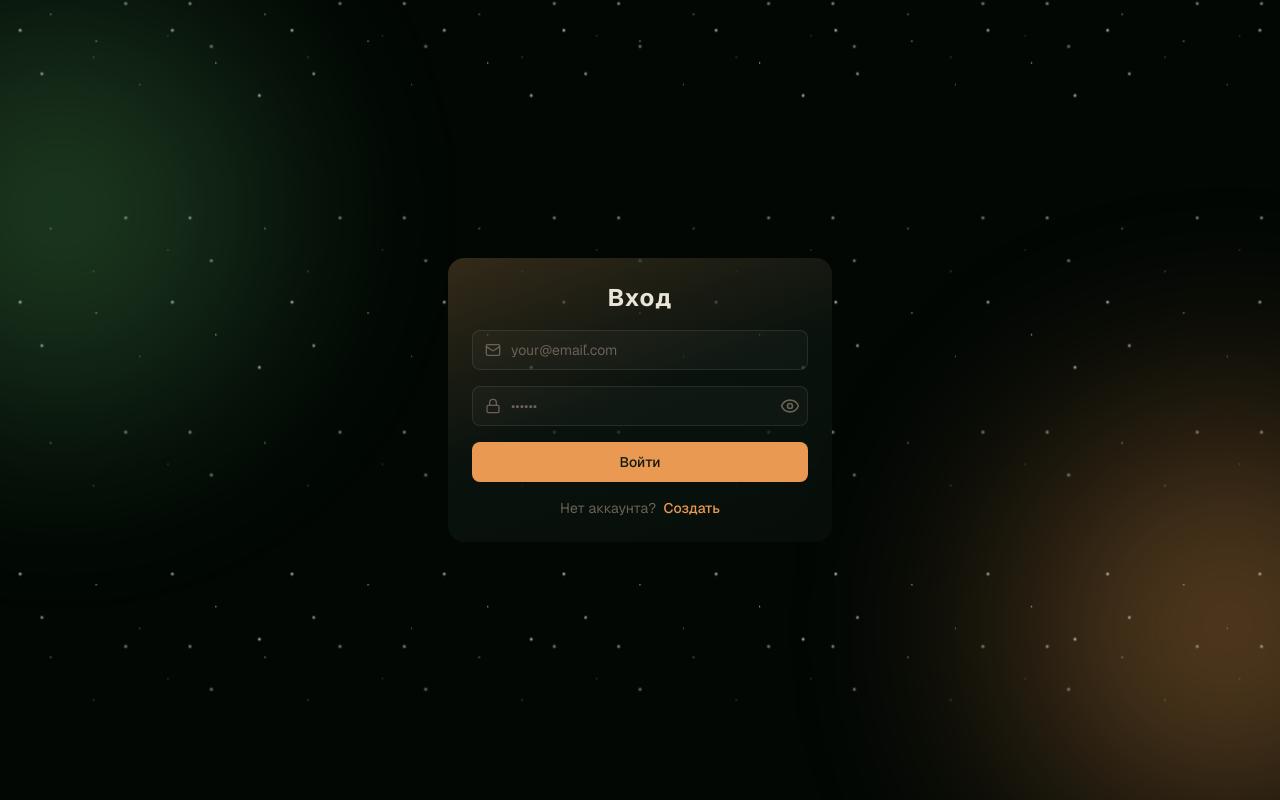
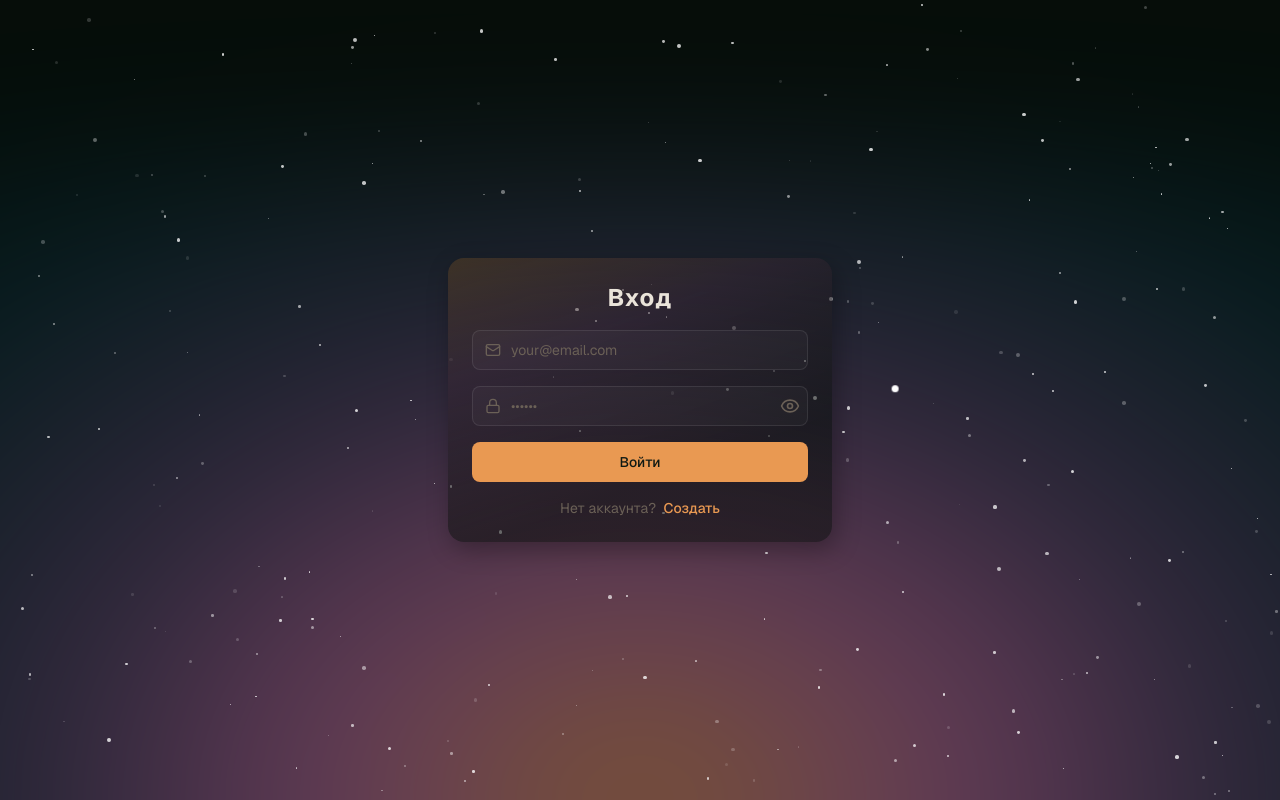
Before and after one commit to JuliettaLynx/lynx-books-next, a Next.js app: page /auth/login in a window 1280 px wide. Built offline with nearby package versions, Linux system fonts and the light colour scheme.

Commit message:
upd: auth bg style

```diff
--- a/src/app/globals.css
+++ b/src/app/globals.css
@@ -149,134 +149,3 @@ input:-webkit-autofill:active {
     @apply font-sans;
   }
 }
-
-/* ===== Анимированный фон ===== */
-.auth-background {
-  position: absolute;
-  inset: 0;
-  overflow: hidden;
-  background: oklch(0.12 0.015 160); /* чуть темнее фона */
-}
-
-/* ----- Северное сияние (волны) ----- */
-.aurora {
-  position: absolute;
-  border-radius: 50%;
-  filter: blur(80px);
-  opacity: 0.5;
-  will-change: transform, opacity;
-}
-
-.aurora-1 {
-  width: 600px;
-  height: 600px;
-  top: -10%;
-  left: -20%;
-  background: radial-gradient(
-    circle,
-    oklch(0.78 0.16 145 / 0.7),
-    transparent 70%
-  );
-  animation: auroraMove 18s ease-in-out infinite alternate;
-}
-
-.aurora-2 {
-  width: 500px;
-  height: 500px;
-  bottom: -15%;
-  right: -10%;
-  background: radial-gradient(
-    circle,
-    oklch(0.75 0.13 60 / 0.7),
-    transparent 70%
-  );
-  animation: auroraMove 22s ease-in-out infinite alternate-reverse;
-}
-
-@keyframes auroraMove {
-  0% {
-    transform: translate(0, 0) scale(1);
-    opacity: 0.4;
-  }
-  100% {
-    transform: translate(80px, -50px) scale(1.3);
-    opacity: 0.8;
-  }
-}
-
-/* ----- Звёзды (мерцающие точки) ----- */
-.stars {
-  position: absolute;
-  inset: 0;
-  pointer-events: none;
-}
-
-.stars::before,
-.stars::after {
-  content: "";
-  position: absolute;
-  inset: 0;
-  background-image:
-    radial-gradient(2px 2px at 20px 30px, #eee, transparent),
-    radial-gradient(
-      2px 2px at 40px 70px,
-      rgba(255, 255, 255, 0.8),
-      transparent
-    ),
-    radial-gradient(1px 1px at 90px 40px, #fff, transparent),
-    radial-gradient(
-      1px 1px at 130px 80px,
-      rgba(255, 255, 255, 0.6),
-      transparent
-    ),
-    radial-gradient(2px 2px at 160px 30px, #ddd, transparent),
-    radial-gradient(1px 1px at 200px 60px, #fff, transparent),
-    radial-gradient(
-      2px 2px at 240px 90px,
-      rgba(255, 255, 255, 0.9),
-      transparent
-    ),
-    radial-gradient(1px 1px at 280px 20px, #eee, transparent),
-    radial-gradient(2px 2px at 320px 70px, #fff, transparent),
-    radial-gradient(
-      1px 1px at 360px 40px,
-      rgba(255, 255, 255, 0.7),
-      transparent
-    ),
-    radial-gradient(2px 2px at 400px 80px, #ddd, transparent),
-    radial-gradient(1px 1px at 440px 30px, #fff, transparent),
-    radial-gradient(
-      2px 2px at 480px 60px,
-      rgba(255, 255, 255, 0.8),
-      transparent
-    ),
-    radial-gradient(1px 1px at 520px 90px, #eee, transparent),
-    radial-gradient(2px 2px at 560px 20px, #fff, transparent),
-    radial-gradient(
-      1px 1px at 600px 70px,
-      rgba(255, 255, 255, 0.5),
-      transparent
-    );
-  background-size: 200px 200px;
-  background-repeat: repeat;
-  animation: twinkle 4s ease-in-out infinite alternate;
-}
-
-.stars::after {
-  background-position: 50px 30px;
-  background-size: 250px 250px;
-  animation-duration: 6s;
-  animation-delay: -2s;
-  opacity: 0.6;
-}
-
-@keyframes twinkle {
-  0% {
-    opacity: 0.3;
-    transform: scale(1);
-  }
-  100% {
-    opacity: 1;
-    transform: scale(1.1);
-  }
-}
--- /dev/null
+++ b/src/components/features/auth/ShootingStars.tsx
@@ -0,0 +1,66 @@
+import React, { useEffect, useRef, useCallback } from "react";
+import "./authBgStyle.css";
+
+interface ShootingStarsProps {
+  interval?: number;
+}
+
+const ShootingStars: React.FC<ShootingStarsProps> = ({ interval = 2000 }) => {
+  const containerRef = useRef<HTMLDivElement>(null);
+  const intervalRef = useRef<ReturnType<typeof setInterval> | null>(null);
+  const starTimeoutsRef = useRef<ReturnType<typeof setTimeout>[]>([]);
+  const isInitialized = useRef(false);
+
+  const createFallingStar = useCallback(() => {
+    if (!containerRef.current) return;
+
+    const star = document.createElement("div");
+    star.className = "falling-star";
+
+    const x = 30 + Math.random() * 140;
+    star.style.left = x + "vw";
+
+    const duration = 1 + Math.random() * 2;
+    star.style.transitionDuration = duration + "s";
+
+    containerRef.current.appendChild(star);
+
+    requestAnimationFrame(() => {
+      star.style.transform = "translateX(-120vw) translateY(120vh)";
+    });
+
+    const timeout = setTimeout(
+      () => {
+        if (star.parentNode) star.remove();
+      },
+      duration * 1000 + 200,
+    );
+
+    starTimeoutsRef.current.push(timeout);
+  }, []);
+
+  useEffect(() => {
+    if (!containerRef.current || isInitialized.current) return;
+
+    createFallingStar();
+    intervalRef.current = setInterval(createFallingStar, interval);
+    isInitialized.current = true;
+
+    return () => {
+      if (intervalRef.current) {
+        clearInterval(intervalRef.current);
+        intervalRef.current = null;
+      }
+      starTimeoutsRef.current.forEach((t) => clearTimeout(t));
+      starTimeoutsRef.current = [];
+      if (containerRef.current) {
+        containerRef.current.innerHTML = "";
+      }
+      isInitialized.current = false;
+    };
+  }, [createFallingStar, interval]);
+
+  return <div ref={containerRef} className="shooting-stars-container" />;
+};
+
+export default ShootingStars;
--- /dev/null
+++ b/src/components/features/auth/StarsBackground.tsx
@@ -0,0 +1,61 @@
+"use client";
+
+import { useEffect, useRef } from "react";
+import "./authBgStyle.css";
+
+export default function StarsBackground() {
+  const containerRef = useRef<HTMLDivElement>(null);
+
+  useEffect(() => {
+    const container = containerRef.current;
+    if (!container) return;
+
+    const width = window.innerWidth;
+    const height = window.innerHeight;
+    const count = Math.max(1, Math.floor((width * height) / 4000));
+
+    for (let i = 0; i < count; i++) {
+      const star = document.createElement("figure");
+      star.className = "star";
+
+      const size = Math.random() * 3 + 1;
+      star.style.width = size + "px";
+      star.style.height = size + "px";
+
+      const x = Math.random() * 100;
+      const y = Math.random() * 100;
+      star.style.top = y + "%";
+      star.style.left = x + "%";
+
+      const duration = 2 + Math.random() * 4;
+      const delay = Math.random() * 5;
+      star.style.animationDuration = duration + "s";
+      star.style.animationDelay = delay + "s";
+
+      star.style.opacity = "0";
+
+      container.appendChild(star);
+    }
+
+    return () => {
+      container.innerHTML = "";
+    };
+  }, []);
+
+  return (
+    <div
+      id="stars-container"
+      ref={containerRef}
+      style={{
+        position: "fixed",
+        top: 0,
+        left: 0,
+        width: "100%",
+        height: "100%",
+        zIndex: 20,
+        pointerEvents: "none",
+        overflow: "hidden",
+      }}
+    />
+  );
+}
--- /dev/null
+++ b/src/components/features/auth/authBgStyle.css
@@ -0,0 +1,60 @@
+/* Свечение */
+.aurora {
+  position: absolute;
+  width: 140vw;
+  height: 160vh;
+  left: 50%;
+  bottom: 0;
+  transform: translateX(-50%) translateY(50%);
+  filter: blur(80px);
+  opacity: 0.5;
+  background: radial-gradient(
+    ellipse,
+    oklch(0.76 0.14 60),
+    oklch(0.74 0.16 340 / 0.8),
+    oklch(0.7 0.15 300 / 0.4),
+    oklch(0.68 0.16 230 / 0.2),
+    transparent 100%
+  );
+}
+
+/* Мерцающие звёзды на фоне */
+#stars-container .star {
+  position: absolute;
+  background: #fff;
+  border-radius: 50%;
+  animation: twinkle ease-in-out infinite alternate;
+}
+
+@keyframes twinkle {
+  0% {
+    opacity: 0.1;
+  }
+  100% {
+    opacity: 0.8;
+  }
+}
+
+/* Падающие звёзды */
+.shooting-stars-container {
+  position: fixed;
+  top: 0;
+  left: 0;
+  width: 100vw;
+  height: 100vh;
+  pointer-events: none;
+  z-index: 10;
+  overflow: hidden;
+}
+
+.falling-star {
+  position: absolute;
+  width: 7px;
+  height: 7px;
+  background: #fff;
+  border-radius: 50%;
+  will-change: transform;
+  transition: transform linear;
+  pointer-events: none;
+  top: -10vh;
+}
--- a/src/components/layout/AuthLayout.tsx
+++ b/src/components/layout/AuthLayout.tsx
@@ -1,6 +1,9 @@
 import { ReactNode, FormEvent } from "react";
 import { Button } from "@/components/ui/button";
 import { Loader2 } from "lucide-react";
+import "../features/auth/authBgStyle.css";
+import StarsBackground from "../features/auth/StarsBackground";
+import ShootingStars from "../features/auth/ShootingStars";
 
 interface AuthLayoutProps {
   title: string;
@@ -23,13 +26,14 @@ export function AuthLayout({
 }: AuthLayoutProps) {
   return (
     <div className="fixed inset-0 bg-background flex items-center justify-center p-4 overflow-hidden">
-      <div className="absolute inset-0 z-0 auth-background">
-        <div className="aurora aurora-1" />
-        <div className="aurora aurora-2" />
-        <div className="stars" />
+      <div className="absolute inset-0 z-0 bg-background">
+        <div className="aurora" />
       </div>
 
-      <div className="relative z-10 rounded-2xl p-6 w-full max-w-sm bg-secondary/50 -bg-linear-20 from-background/50 via-secondary/30 to-primary/20">
+      <StarsBackground />
+      <ShootingStars interval={1500} />
+
+      <div className="relative z-30 rounded-2xl p-6 w-full max-w-sm bg-background/40 -bg-linear-20 from-background/20 from-30% via-chart-3/10 via-70% to-primary/20 shadow-[4px_8px_24px_rgba(0,0,0,0.3)]">
         <h1 className="text-foreground text-2xl tracking-wider font-bold text-center pb-4">
           {title}
         </h1>
```
